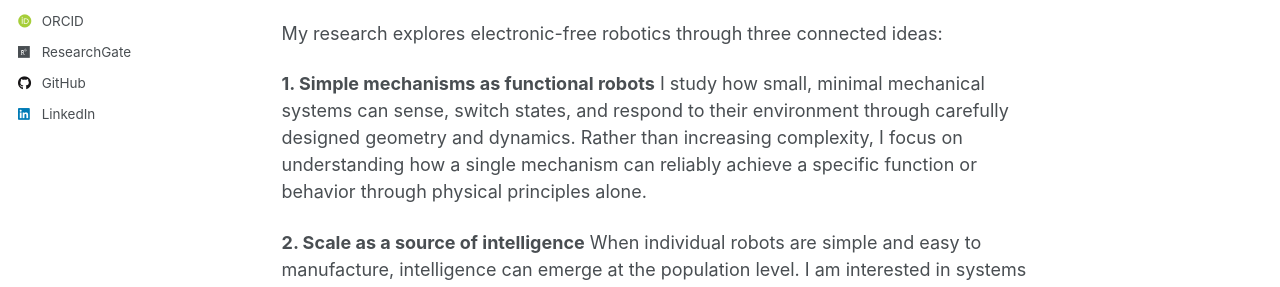
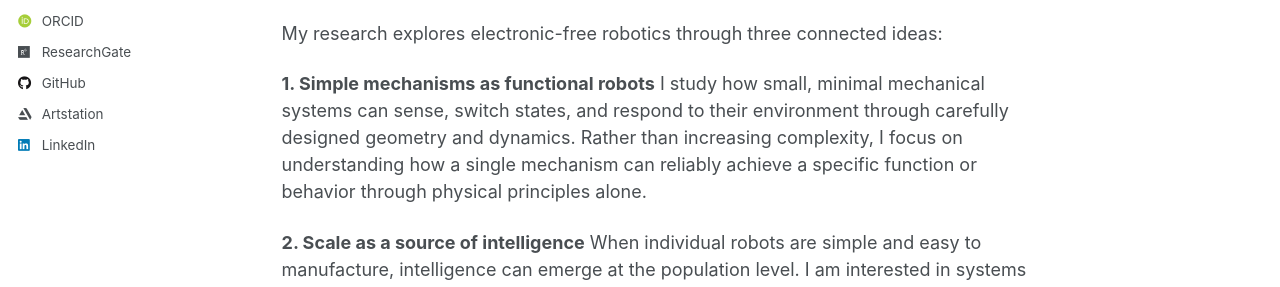
Before and after one commit to XinyiYang0/xinyiyang0.github.io, a Jekyll site: the page built from _pages/about.md, in a window 1280 px wide. Shown: the part 513-800 px from the top of the page. Built offline with Jekyll 4.4.1, drawn with Linux system fonts in a browser that asks for light colours; some web fonts are replaced; a script that is not in the unit is left out.

Commit message:
Update _config.yml

```diff
--- a/_config.yml
+++ b/_config.yml
@@ -56,6 +56,7 @@ author:
   instagram        : # Username
   lastfm           : # Username
   linkedin         : "https://www.linkedin.com/in/yang-xinyi-intro/"
+  artstation       : "https://xinyiyang.space/"
   mastodon         : # URL
   medium           : # URL
   pinterest        : # Username
```
